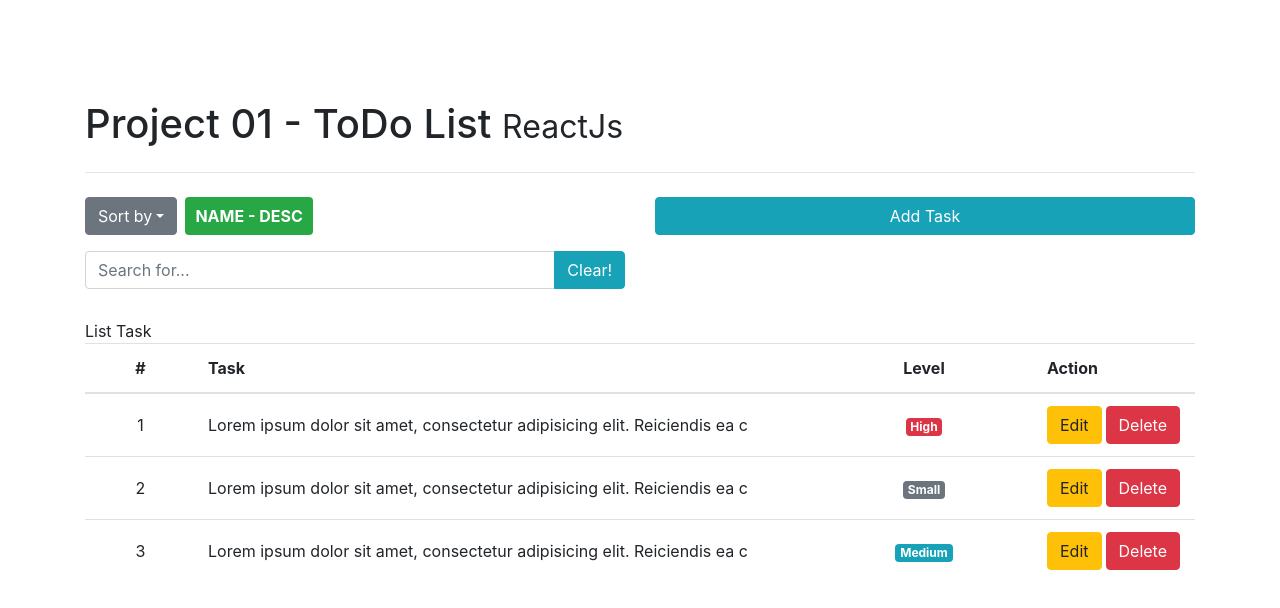
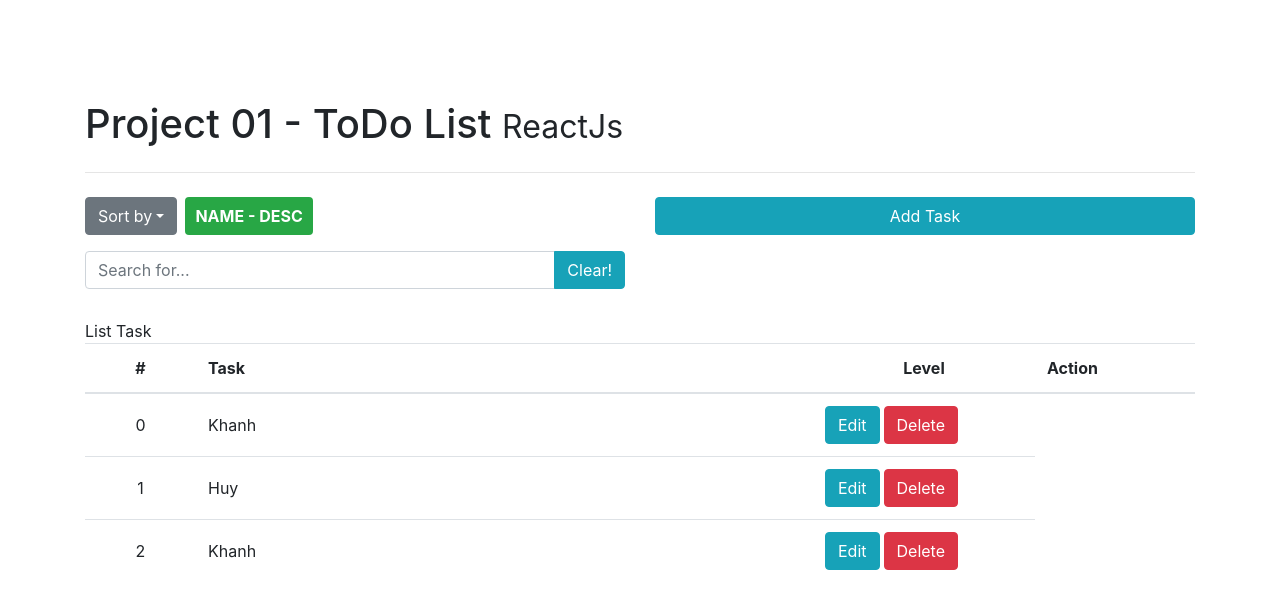
Before and after one commit to khanhnguyen1999/todolist-reactjs, a React (Create React App) app: page / in a window 1280 px wide. Shown: the top 608 px of the page. Built offline with nearby package versions, Linux system fonts and the light colour scheme.

Commit message:
hide list array

```diff
--- a/src/App.js
+++ b/src/App.js
@@ -3,8 +3,28 @@
 import SearchTask from './components/SearchTask';
 import AddTask from './components/AddTask';
 import ListTask from './components/ListTask';
-function App() {
-
+export default class App extends React.Component {
+  constructor(props)
+  {
+    super(props);
+    this.state = {
+      isList:[
+        {
+          name:'Khanh',
+          level:'High'
+        },
+        {
+          name:'Huy',
+          level:'Medium'
+        },
+        {
+          name:'Khanh',
+          level:'Small'
+        }
+      ]
+    }
+  }
+  render(){
     return (
       <div className="container">
         <div className="page-header">
@@ -17,10 +37,9 @@
         </div>
         <div className="panel panel-success">
           <div className="panel-heading">List Task</div>
-        <ListTask/>
+          <ListTask list = {this.state.isList}/>
         </div>
       </div>
     );
 }
-
-export default App;
+}
--- a/src/components/AddTask.js
+++ b/src/components/AddTask.js
@@ -4,10 +4,14 @@
     {
         super(props);
         this.state={
-            isSwitch:false
+            isSwitch:false,
+            isToggle : ['Small','Medium','High']
         }
-    }
+    };
     render(){
+        var elementToggle = this.state.isToggle.map((value,index)=>{
+        return <option key={index}>{value}</option>
+        })
         return(
             <div className="col-12 col-lg-6">
             <div className="form-group add-task">
@@ -23,9 +27,7 @@
                 <div className="form-group">
                 <label className="sr-only" for="">label</label>
                 <select name="ds" className="form-control" required="required">
-                    <option value="0">Small</option>
-                    <option value="1">Medium</option>
-                    <option value="2">High</option>
+                    {elementToggle}
                 </select>
                 </div>
                 <button type="button" className="btn btn-primary">Submit</button>
--- a/src/components/ListTask.js
+++ b/src/components/ListTask.js
@@ -1,5 +1,35 @@
 import React from 'react';
-export default function ListTask(){
+export default class ListTask extends React.Component{
+
+  render(){
+      var {list}=this.props;
+      var check = function checking(level){
+        console.log(level);
+        if(level==='High')
+        {
+          return <td className="text-center"><span className="badge badge-danger">{level}</span></td>
+        }
+        if(level==='Medium')
+        {
+          return <td className="text-center"><span className="badge badge-info">{level}</span></td>
+        }
+        return <td className="text-center"><span className="badge badge-primary">{level}</span></td>
+      }
+      var elements = list.map((value,index)=>{
+        console.log(value.name);
+        // checking(value.level);
+        return (
+          <tr key={index}>
+              <td className="text-center">{index}</td>
+              <td>{value.name}</td>
+              {()=>this.check(value.level)}
+              <td>
+                <button type="button" className="mr-1 btn btn-info">Edit</button>
+                <button type="button" className="btn btn-danger">Delete</button>
+              </td>
+            </tr>
+        )
+      })
     return(
         <table className="table table-hover ">
           <thead>
@@ -11,34 +41,9 @@
             </tr>
           </thead>
           <tbody>
-            <tr>
-              <td className="text-center">1</td>
-              <td>Lorem ipsum dolor sit amet, consectetur adipisicing elit. Reiciendis ea c</td>
-              <td className="text-center"><span className="badge badge-danger">High</span></td>
-              <td>
-                <button type="button" className="mr-1 btn btn-warning">Edit</button>
-                <button type="button" className="btn btn-danger">Delete</button>
-              </td>
-            </tr>
-            <tr>
-              <td className="text-center">2</td>
-              <td>Lorem ipsum dolor sit amet, consectetur adipisicing elit. Reiciendis ea c</td>
-              <td className="text-center"><span className="badge badge-secondary">Small</span></td>
-              <td>
-                <button type="button" className="mr-1 btn btn-warning">Edit</button>
-                <button type="button" className="btn btn-danger">Delete</button>
-              </td>
-            </tr>
-            <tr>
-              <td className="text-center">3</td>
-              <td>Lorem ipsum dolor sit amet, consectetur adipisicing elit. Reiciendis ea c</td>
-              <td className="text-center"><span className="badge badge-info">Medium</span></td>
-              <td>
-                <button type="button" className="mr-1 btn btn-warning">Edit</button>
-                <button type="button" className="btn btn-danger">Delete</button>
-              </td>
-            </tr>
+            {elements}
           </tbody>
         </table>
     )
 }
+}
```
Lines whose indentation alone changed are shown as unchanged.
